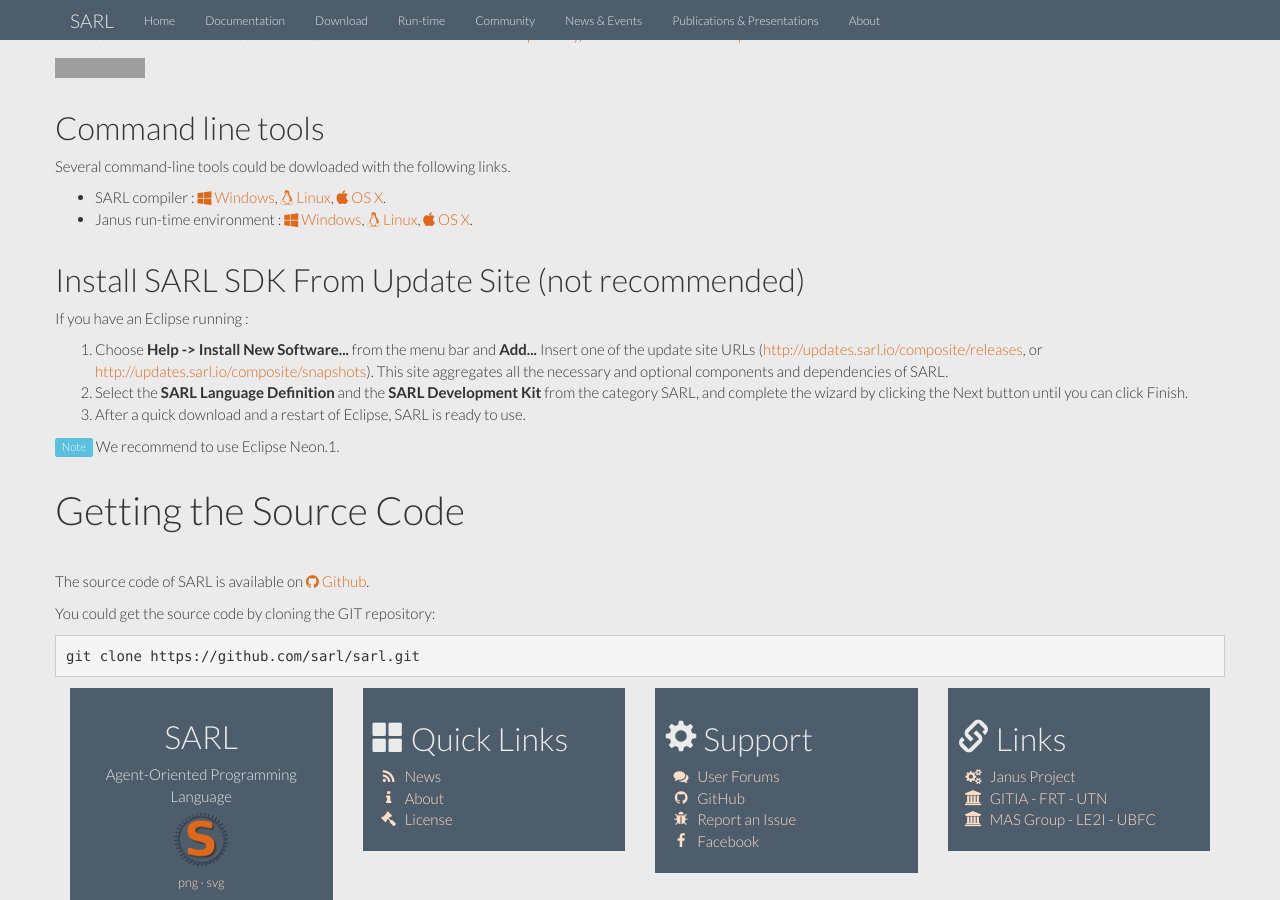
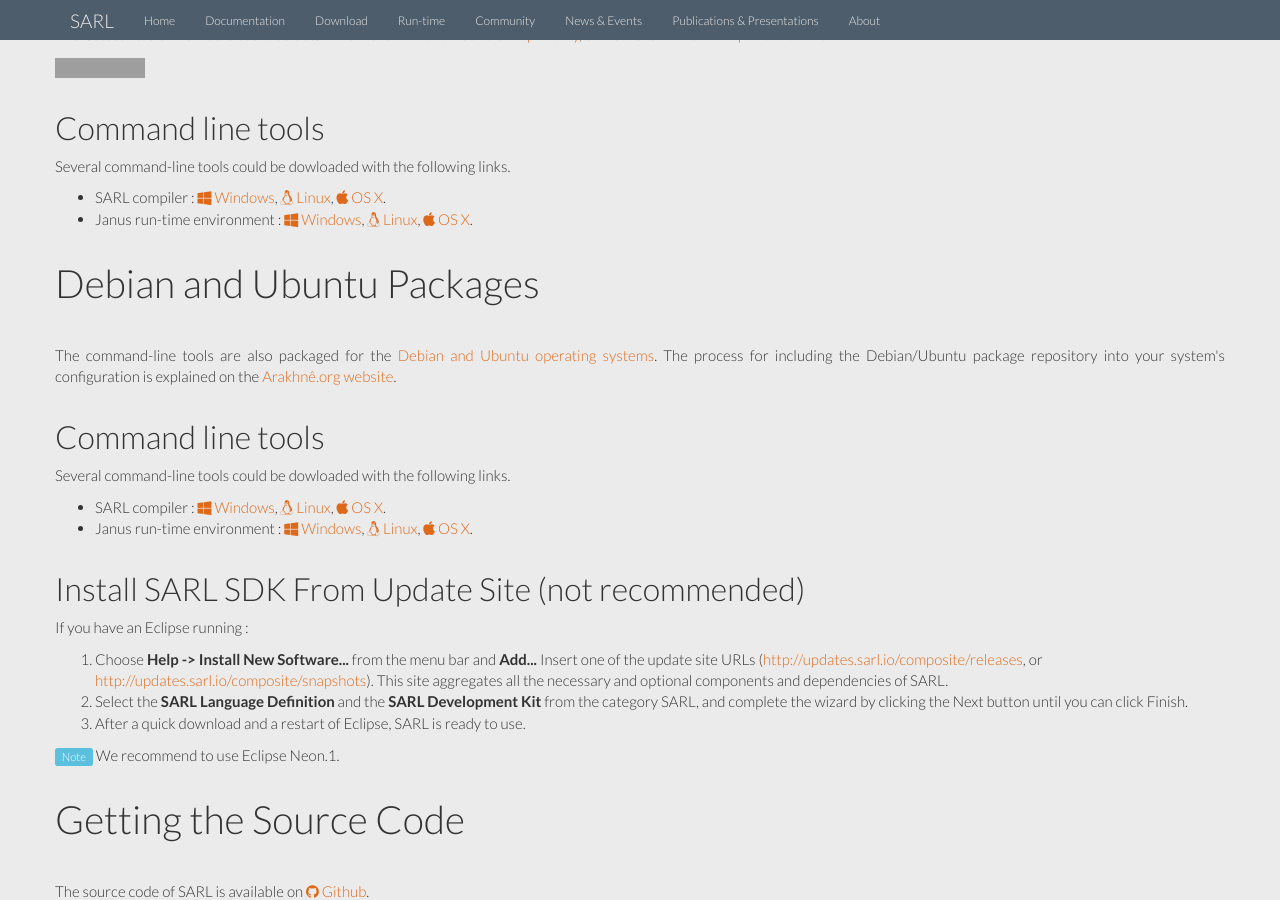
Before and after one commit to sarl/sarl-jekyll-website, a Jekyll site: the page built from download/index.html, in a window 1280 px wide and 900 px high, scrolled down 1312 px. Built offline with Jekyll 4.4.1, drawn with Linux system fonts in a browser that asks for light colours; Markdown is read by kramdown in place of the engine named in the settings; a style sheet for code colours, icons or effects is not loaded; grey boxes are pictures that could not be loaded.

Commit message:
Add explanation about the Debian packages.
Signed-off-by: Stéphane Galland <galland@arakhne.org>

```diff
--- a/download/index.html
+++ b/download/index.html
@@ -176,6 +176,23 @@
 </div>
 
 <div class="row">
+	<h1>Debian and Ubuntu Packages</h1>
+	<p>The command-line tools are also packaged for the <a href="http://www.arakhne.org/sarl/" target="_blank">Debian and Ubuntu operating systems</a>.
+	   The process for including the Debian/Ubuntu package repository into your system's configuration is explained on the <a href="http://www.arakhne.org/ubuntu.html" target="_blank">Arakhn&ecirc;.org website</a>.
+</div>
+
+<div class="row">
+	<h2>Command line tools</h2>
+	<p>
+		Several command-line tools could be dowloaded with the following links.
+		<ul>
+		<li>SARL compiler : <a href="http://maven.sarl.io/io/sarl/io.sarl.lang.sarlc/0.5.7/io.sarl.lang.sarlc-0.5.7.exe"><i class="fa fa-windows"></i> Windows</a>, <a href="http://maven.sarl.io/io/sarl/io.sarl.lang.sarlc/0.5.7/io.sarl.lang.sarlc-0.5.7.sh"><i class="fa fa-linux"></i> Linux</a>, <a href="http://maven.sarl.io/io/sarl/io.sarl.lang.sarlc/0.5.7/io.sarl.lang.sarlc-0.5.7.dmg"><i class="fa fa-apple"></i> OS X</a>.</li>
+		<li>Janus run-time environment : <a href="http://maven.sarl.io/io/janusproject/io.janusproject.kernel/2.0.5.7/io.janusproject.kernel-2.0.5.7.exe"><i class="fa fa-windows"></i> Windows</a>, <a href="http://maven.sarl.io/io/janusproject/io.janusproject.kernel/2.0.5.7/io.janusproject.kernel-2.0.5.7.sh"><i class="fa fa-linux"></i> Linux</a>, <a href="http://maven.sarl.io/io/janusproject/io.janusproject.kernel/2.0.5.7/io.janusproject.kernel-2.0.5.7.dmg"><i class="fa fa-apple"></i> OS X</a>.</li>
+		</ul>
+	</p>
+</div>
+
+<div class="row">
 	<h2>Install SARL SDK From Update Site (not recommended)</h2>
 
 
```
Also changed, not shown: _posts/2017-08-22-debian-packages.md (added, +9 -0 lines).
